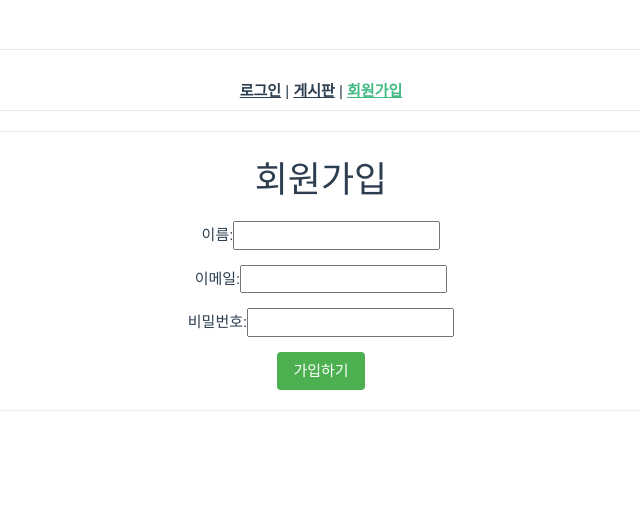
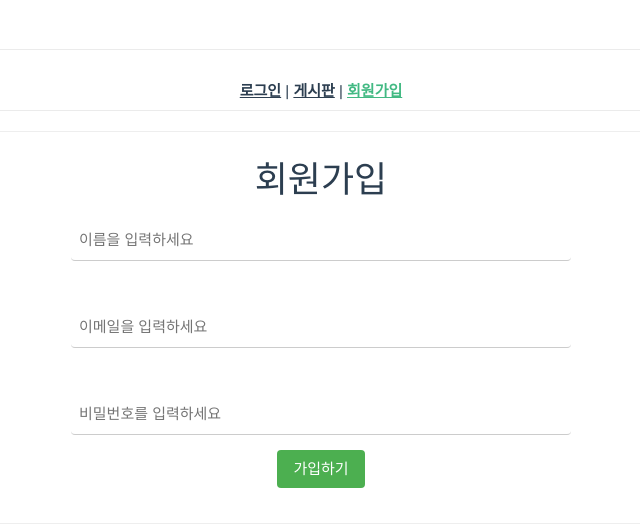
Before and after one commit to digeuthi/AssignFront, a Vue app: page /signUp in a window 1280 px wide. Shown: the top 526 px of the page, without its empty margins (319-959 px from the left). Built offline with nearby package versions, Linux system fonts and the light colour scheme.

Commit message:
signUpForm modify

```diff
--- a/src/views/common/LoginForm.vue
+++ b/src/views/common/LoginForm.vue
@@ -1,14 +1,14 @@
 <template>
     <div>
       <div>
-        <h1>Log In</h1>
+        <h1>로그인</h1>
         <div id="loginForm">
           <form @submit.prevent="fnLogin">
             <p>
-              <input class="w3-input" name="uid" placeholder="Enter your Email" v-model="user_id"><br>
+              <input class="w3-input" name="uid" placeholder="이메일을 입력하세요" v-model="user_id"><br>
             </p>
             <p>
-              <input name="password" class="w3-input" placeholder="Enter your password" v-model="user_pw" type="password">
+              <input name="password" class="w3-input" placeholder="비밀번호를 입력하세요" v-model="user_pw" type="password">
             </p>
             <p>
               <button type="submit" class="w3-button w3-green w3-round">Login</button>
--- a/src/views/common/SignUpForm.vue
+++ b/src/views/common/SignUpForm.vue
@@ -1,23 +1,23 @@
 <template>
     <div>
       <h1>회원가입</h1>
+      <div id="signUpForm">
         <form @submit.prevent="handleSubmit">
           <p>
-          <label for="name">이름:</label>
-          <input type="text" id="name" v-model="name" required />
+            <input class="w3-input input-field" name="name" placeholder="이름을 입력하세요" v-model="user_name"><br>
           </p>
           <p>
-          <label for="email">이메일:</label>
-          <input type="email" id="email" v-model="email" required />
+            <input class="w3-input input-field" name="uid" placeholder="이메일을 입력하세요" v-model="user_id"><br>
           </p>
           <p>
-          <label for="password">비밀번호:</label>
-          <input type="password" id="password" v-model="password" required />
+            <input name="password" class="w3-input input-field" placeholder="비밀번호를 입력하세요" v-model="user_pw" type="password">
           </p>
-        <div>
+          <p>
             <button type="submit" class="w3-button w3-green w3-round">가입하기</button>
+          </p>
+        <!-- <label for="name">이름 : </label>  -->
+      </form>
       </div>
-      </form>
     </div>
   </template>
 
@@ -45,6 +45,7 @@
   </script>
 
   <style scoped>
+
 #signupForm {
     width: 500px;
     margin: auto;
@@ -62,15 +63,33 @@
   margin-bottom: 10px;
 }
 
-.signup-form input[type="text"],
-.signup-form input[type="email"],
-.signup-form input[type="password"] {
-  width: 100%;
+input {
+  box-align: center;
+  width: 300px;
   padding: 8px;
   border: 1px solid #ccc;
   border-radius: 4px;
   box-sizing: border-box;
   margin-bottom: 10px;
+}
+
+input {
+    width: 100%;
+    padding: 8px;
+    border: 1px solid #ccc;
+    border-radius: 4px;
+    box-sizing: inherit;
+    margin-bottom: 10px;
+  }
+  .input-field {
+  padding: 8px;
+  border: none;
+  border-bottom: 1px solid #ccc;
+  border-radius: 4px;
+  margin-bottom: 10px;
+  width: 500px;
+  margin-right: auto;
+  margin-left: auto;
 }
 
 .signup-form button {
```
Lines whose indentation alone changed are shown as unchanged.
